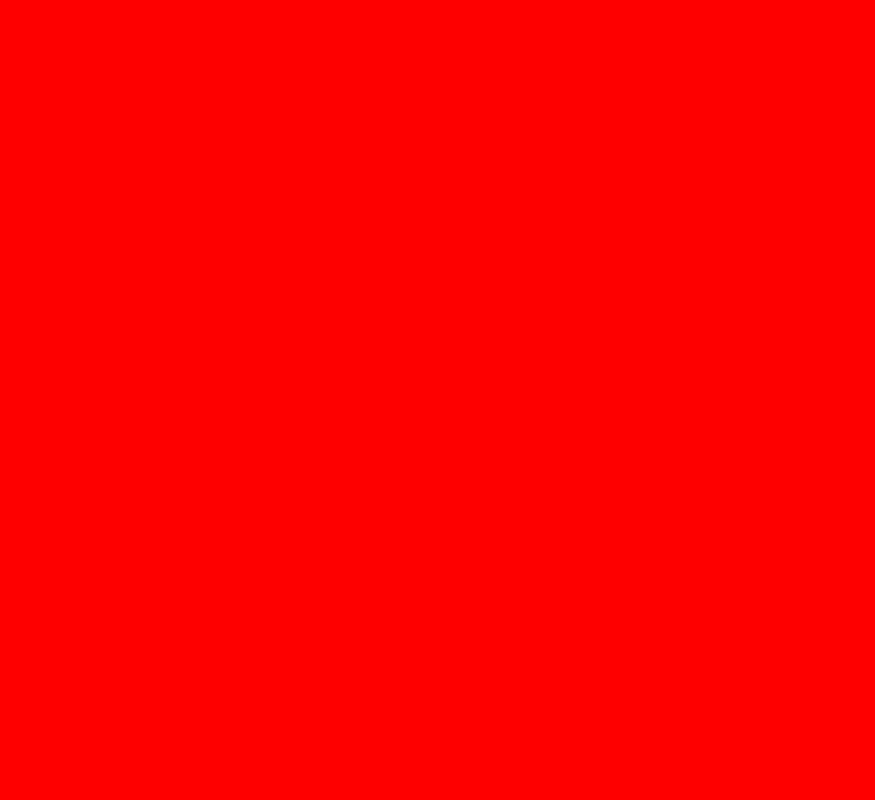
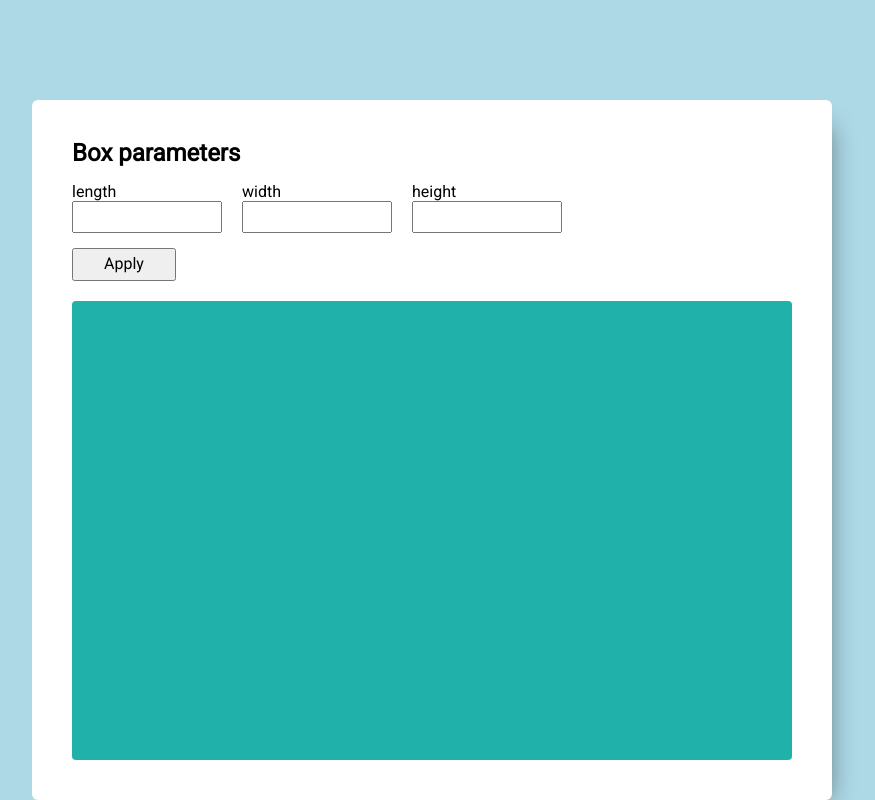
Before and after one commit to tarasovnm/webgl-box, a website built with webpack: page src/index.html in a window 1280 px wide. Shown: the whole page, without its empty margins (208-1083 px from the left). Built offline with nearby package versions, Linux system fonts and the light colour scheme.

Commit message:
Done base markup

```diff
--- a/package.json
+++ b/package.json
@@ -37,6 +37,7 @@
     "webpack-dev-server": "^3.11.0"
   },
   "dependencies": {
-    "@babel/polyfill": "^7.12.1"
+    "@babel/polyfill": "^7.12.1",
+    "normalize.css": "^8.0.1"
   }
 }
--- a/src/index.html
+++ b/src/index.html
@@ -10,7 +10,31 @@
 
 <body>
 
-  <div id="app"></div>
+  <div id="app">
+    <div class="params">
+      <h2 class="params__title">Box parameters</h2>
+      <form class="params__form">
+        <div class="params__items">
+          <div class="params__item">
+            <label class="params__label" for="length">length</label>
+            <input class="params__input" type="text" name="length" id="length">
+          </div>
+          <div class="params__item">
+            <label class="params__label" for="width">width</label>
+            <input class="params__input" type="text" name="width" id="width">
+          </div>
+          <div class="params__item">
+            <label class="params__label" for="height">height</label>
+            <input class="params__input" type="text" name="height" id="height">
+          </div>
+        </div>
+        <button class="params__btn" type="submit">Apply</button>
+      </form>
+    </div>
+    <div class="box-view">
+
+    </div>
+  </div>
 
 </body>
 
--- a/src/index.js
+++ b/src/index.js
@@ -1,4 +1,3 @@
-import './module';
 import './scss/index.scss'
 
 console.log('index.js!!');
--- a/src/module.js
+++ /dev/null
@@ -1 +0,0 @@
-console.log('module.js');
--- /dev/null
+++ b/src/scss/_boxview.scss
@@ -0,0 +1,5 @@
+.box-view {
+  flex-grow: 1;
+  background-color: lightseagreen;
+  border-radius: 4px;
+}
--- /dev/null
+++ b/src/scss/_global.scss
@@ -0,0 +1,30 @@
+@import "normalize.css";
+@import url("https://fonts.googleapis.com/css2?family=Roboto&display=swap");
+
+$default-font: "Roboto", sans-serif;
+
+*,
+*::before,
+*::after {
+  box-sizing: border-box;
+}
+
+body {
+  font-family: $default-font;
+  font-size: 16px;
+  background-color: lightblue;
+  display: flex;
+  justify-content: center;
+  padding-top: 100px;
+}
+
+#app {
+  width: 800px;
+  height: 700px;
+  padding: 40px;
+  display: flex;
+  flex-direction: column;
+  background-color: #ffffff;
+  border-radius: 6px;
+  box-shadow: 13px 13px 23px -14px rgba(0, 0, 0, 0.4);
+}
--- /dev/null
+++ b/src/scss/_params.scss
@@ -0,0 +1,32 @@
+.params {
+  margin-bottom: 20px;
+
+  &__title {
+    margin: 0;
+    margin-bottom: 15px;
+  }
+
+  &__items {
+    display: flex;
+    margin-bottom: 15px;
+  }
+
+  &__item {
+    display: flex;
+    flex-direction: column;
+    margin-right: 20px;
+
+    &:last-child {
+      margin-right: 0;
+    }
+  }
+
+  &__input {
+    width: 150px;
+    padding: 5px;
+  }
+
+  &__btn {
+    padding: 5px 30px;
+  }
+}
--- a/src/scss/index.scss
+++ b/src/scss/index.scss
@@ -1,5 +1,3 @@
-$red: red;
-
-body {
-  background-color: $red;
-}
+@import "global";
+@import "params";
+@import "boxview";
```
Also changed, not shown: 1 other file.
